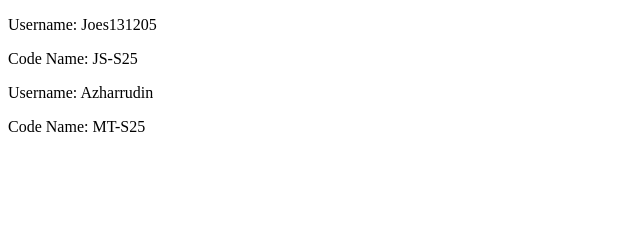
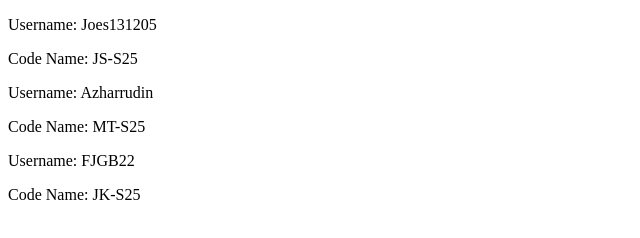
Before and after one commit to Joes131205/S-Class-Training, a plain HTML site: page index.html in a window 1280 px wide. Shown: the whole page, without its empty margins (0-640 px from the left). Drawn offline with Linux system fonts and the light colour scheme.

Commit message:
Jonathan Kuniardi - 2802461832

```diff
--- a/index.html
+++ b/index.html
@@ -14,5 +14,9 @@
         <p>Username: Azharrudin</p>
         <p>Code Name: MT-S25</p>
     </div>
+    <div>
+        <p>Username: FJGB22</p>
+        <p>Code Name: JK-S25</p>
+    </div>
 </body>
 </html>
```
